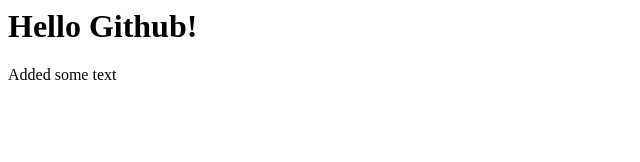
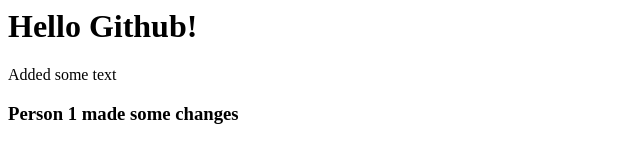
Before and after one commit to acinate96/GitHub-TEST, a plain HTML site: page index.html in a window 1280 px wide. Shown: the whole page, without its empty margins (0-640 px from the left). Drawn offline with Linux system fonts and the light colour scheme.

Commit message:
Update index.html

```diff
--- a/index.html
+++ b/index.html
@@ -4,5 +4,6 @@
 <body>
 <h1>Hello Github!</h1>
 <p>Added some text</p>
+  <h3>Person 1 made some changes</h3>
 </body>
 </html>
```
